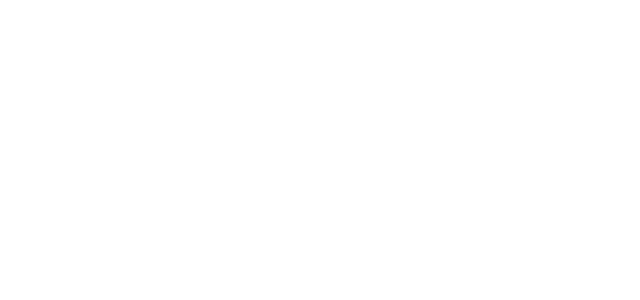
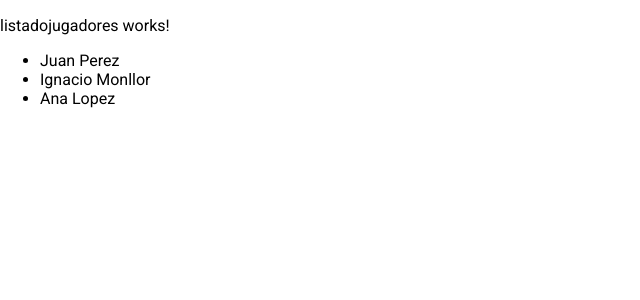
Before and after one commit to nachomonllor/tp3, an Angular app: page /listadojugadores in a window 1280 px wide. Before the commit this address led to /. Shown: the top 300 px of the page, without its empty margins (0-640 px from the left). Built offline with nearby package versions, Linux system fonts and the light colour scheme.

Commit message:
agrego listadoresultados

```diff
--- a/src/app/app-routing.module.ts
+++ b/src/app/app-routing.module.ts
@@ -5,6 +5,7 @@
 import { AgilidadaritmeticaComponent } from './agilidadaritmetica/agilidadaritmetica.component';
 import { PiedrapapeltijeraComponent } from './piedrapapeltijera/piedrapapeltijera.component';
 import { PrimosComponent } from './primos/primos.component';
+import { ListadojugadoresComponent } from './listadojugadores/listadojugadores.component';
 
 
 const routes: Routes = [
@@ -14,10 +15,10 @@
    {path: 'anagrama' , component:AnagramaComponent},
    {path: 'agilidadaritmetica', component: AgilidadaritmeticaComponent},
    {path: 'piedrapapeltijera' , component:PiedrapapeltijeraComponent},
-   {path: 'primos', component:PrimosComponent }
+   {path: 'primos', component:PrimosComponent },
    //{path: 'agilidadaritmetica' , component:AgilidadaritmeticaComponent},
    //{path: 'tateti' , component:TatetiComponent},
-
+  {path: 'listadojugadores', component: ListadojugadoresComponent}
    //Login2Component
   // {path: 'login2', component:Login2Component },
  ];
--- a/src/app/app.module.ts
+++ b/src/app/app.module.ts
@@ -10,6 +10,7 @@
 import { PiedrapapeltijeraComponent } from './piedrapapeltijera/piedrapapeltijera.component';
 import { PrimosComponent } from './primos/primos.component';
 import { BrowserAnimationsModule } from '@angular/platform-browser/animations';
+import { ListadojugadoresComponent } from './listadojugadores/listadojugadores.component';
 
 @NgModule({
   declarations: [
@@ -20,7 +21,9 @@
 
     PiedrapapeltijeraComponent,
 
-    PrimosComponent
+    PrimosComponent,
+
+    ListadojugadoresComponent
   ],
   imports: [
     BrowserModule,
--- /dev/null
+++ b/src/app/listadojugadores/listadojugadores.component.html
@@ -0,0 +1,8 @@
+<p>listadojugadores works!</p>
+
+<ul>
+    <li *ngFor ="let item of jugadores">
+        {{item.nombre}}
+
+    </li>
+</ul>
--- /dev/null
+++ b/src/app/listadojugadores/listadojugadores.component.ts
@@ -0,0 +1,18 @@
+import { Component, OnInit } from '@angular/core';
+import {USUARIOS} from '../modelos/usuarios';
+
+@Component({
+  selector: 'app-listadojugadores',
+  templateUrl: './listadojugadores.component.html',
+  styleUrls: ['./listadojugadores.component.css']
+})
+export class ListadojugadoresComponent implements OnInit {
+
+  jugadores = USUARIOS;
+  constructor() { }
+
+  ngOnInit() {
+    console.log(USUARIOS);
+  }
+
+}
--- a/src/app/primos/primos.component.html
+++ b/src/app/primos/primos.component.html
@@ -34,6 +34,9 @@
   <button mat-raised-button (click)="presion(4,4)" class="casilla" [ngStyle]="{'background-color': estadoBotones[4][4] }">{{posiciones[4][4]}}</button>
 </div>
 <br>
+
+
+
 <div style="text-align: center" class ="texto_puntos">
 Te quedan {{totalPrimos}} numeros primos
 <br>
--- a/src/app/primos/primos.component.ts
+++ b/src/app/primos/primos.component.ts
@@ -9,6 +9,7 @@
 
   listaPrimos:Array<number>;
   _timer:any;
+
   listaAleatorios: Array<number>;
   estadoBotones:string[][] = [
       ["white", "white", "white", "white", "white" ],
```
Also changed, not shown: src/app/listadojugadores/listadojugadores.component.css (added), 1 other file (tests, documents, lock files or other folders).
